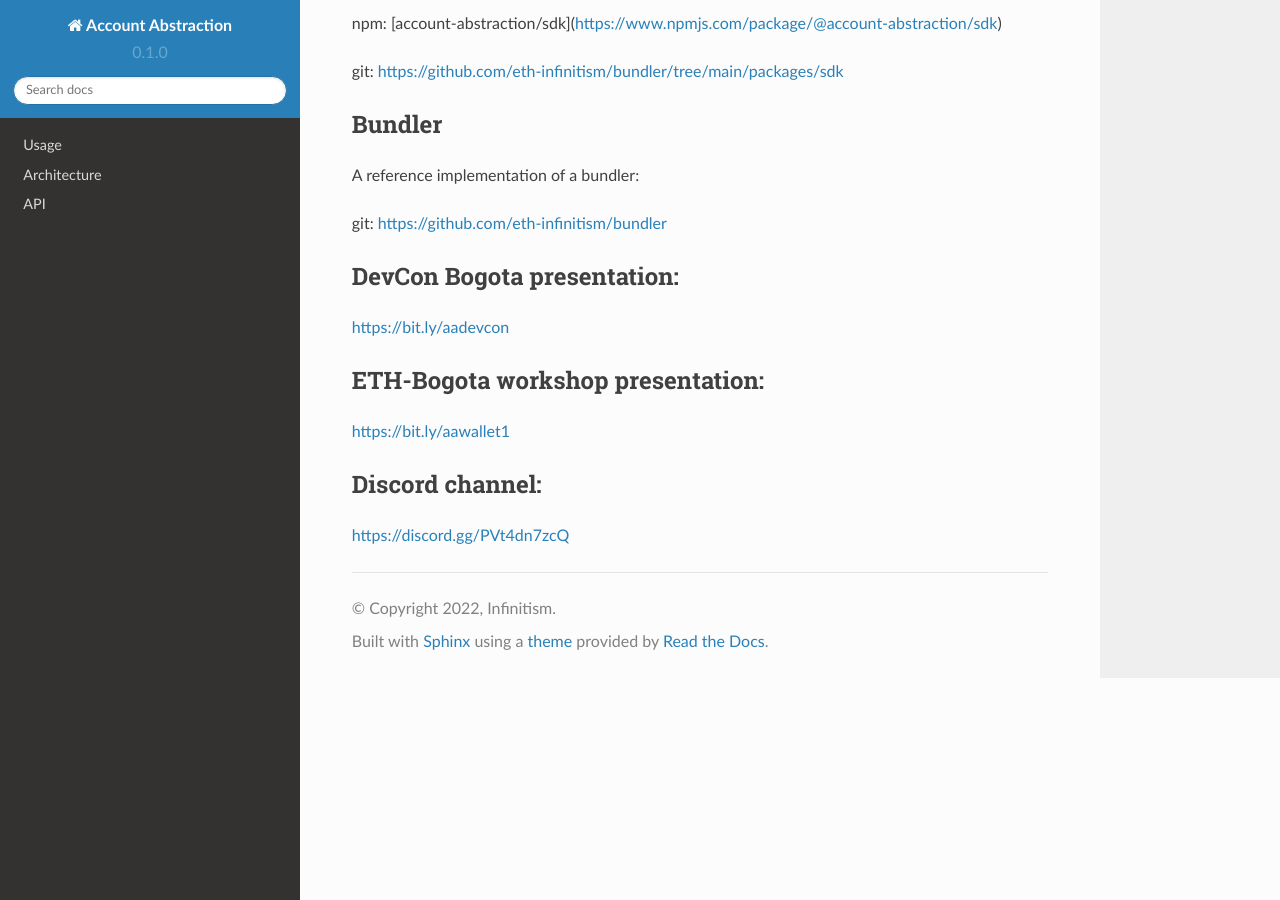
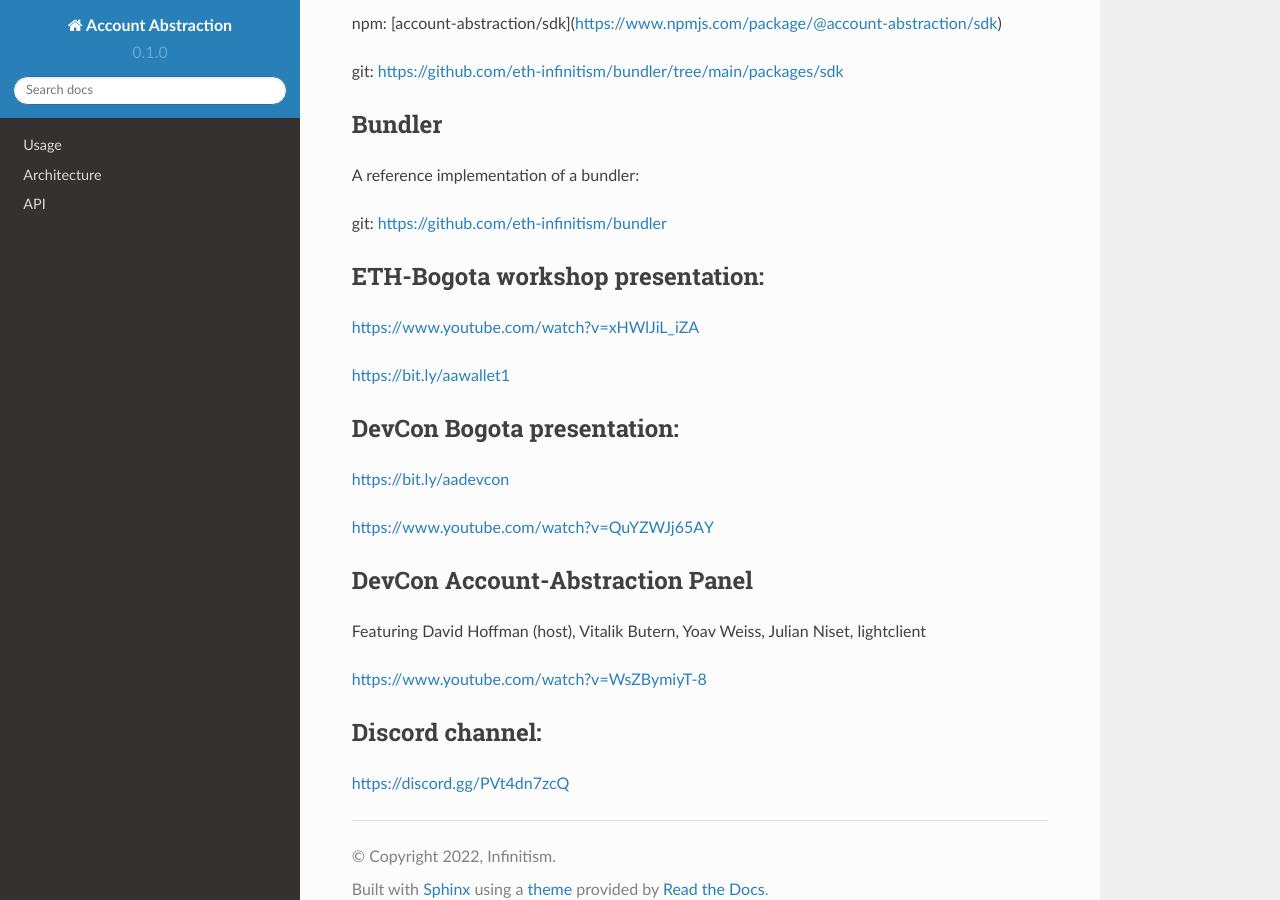
Before and after one commit to eth-infinitism/aa-docs, a Sphinx documentation site: the page built from docs/source/resources.rst, in a window 1280 px wide and 900 px high, scrolled down 509 px. Built offline with Sphinx 7.4.7 and the Read the Docs theme 2.0.0, drawn with Linux system fonts in a browser that asks for light colours.

Commit message:
Update resources.rst

```diff
--- a/docs/source/resources.rst
+++ b/docs/source/resources.rst
@@ -28,13 +28,30 @@ A reference implementation of a bundler:
 git: https://github.com/eth-infinitism/bundler
 
 
+ETH-Bogota workshop presentation:
+------------------------------
+
+
+https://www.youtube.com/watch?v=xHWlJiL_iZA
+
+https://bit.ly/aawallet1
+
+
 DevCon Bogota presentation:
 ---------------------------
+
 https://bit.ly/aadevcon
 
-ETH-Bogota workshop presentation:
-------------------------------
-https://bit.ly/aawallet1
+https://www.youtube.com/watch?v=QuYZWJj65AY
+
+
+DevCon Account-Abstraction Panel
+--------------------------------
+
+Featuring David Hoffman (host), Vitalik Butern, Yoav Weiss, Julian Niset, lightclient
+
+https://www.youtube.com/watch?v=WsZBymiyT-8
+
 
 Discord channel:
 ----------------
```
